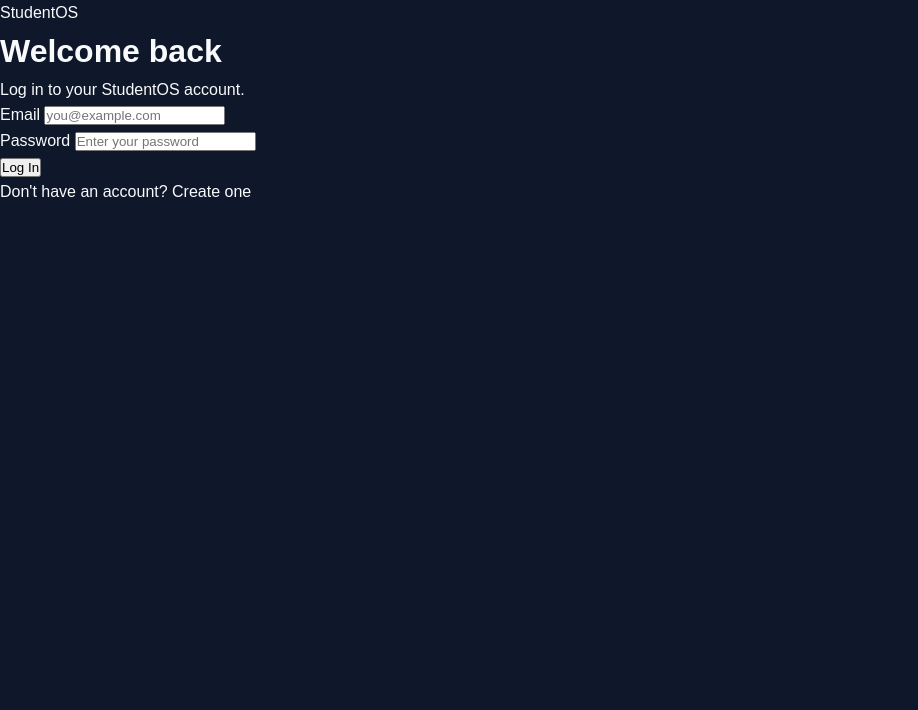
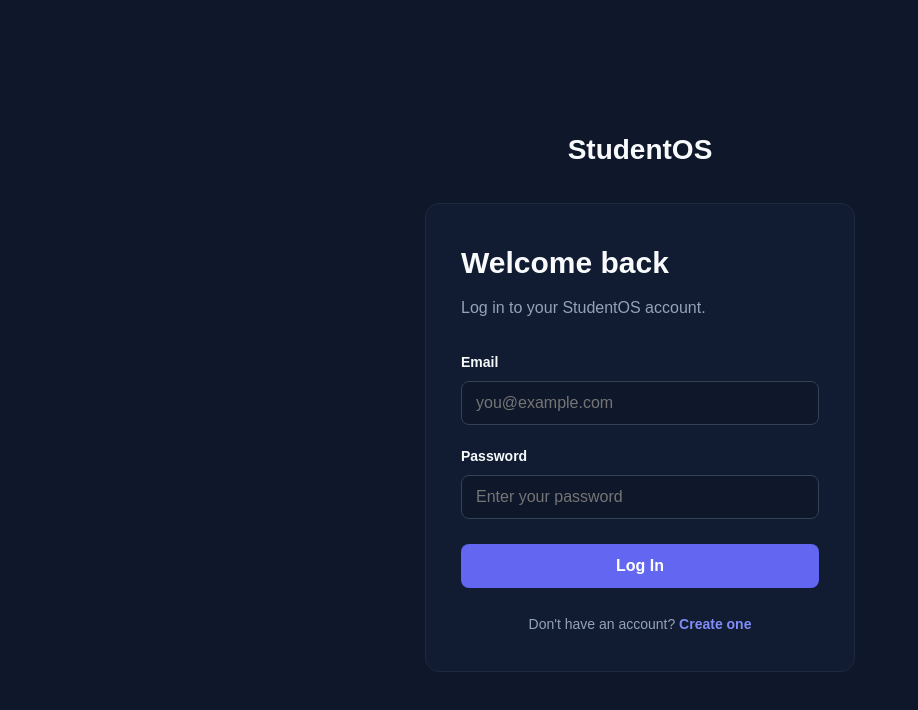
Before and after one commit to GavvyGav/student-hub, a plain HTML site: page login.html in a window 1280 px wide. Shown: the whole page, without its empty margins (0-918 px from the left). Drawn offline with Linux system fonts and the light colour scheme.

Commit message:
Update style.css

```diff
--- a/style.css
+++ b/style.css
@@ -341,3 +341,134 @@
         text-align: center;
     }
 }
+ /* =========================
+    AUTH PAGES
+ ========================= */
+
+.auth-page {
+    min-height: 100vh;
+
+    display: flex;
+    justify-content: center;
+    align-items: center;
+
+    padding: 40px 20px;
+}
+
+.auth-container {
+    width: 100%;
+    max-width: 430px;
+}
+
+.auth-logo {
+    display: block;
+
+    text-align: center;
+
+    font-size: 28px;
+    font-weight: 700;
+
+    margin-bottom: 30px;
+}
+
+.auth-card {
+    background-color: #111c32;
+
+    border: 1px solid #1e293b;
+
+    border-radius: 14px;
+
+    padding: 35px;
+}
+
+.auth-card h1 {
+    font-size: 30px;
+
+    margin-bottom: 8px;
+}
+
+.auth-subtitle {
+    color: #94a3b8;
+
+    margin-bottom: 30px;
+}
+
+.form-group {
+    margin-bottom: 20px;
+}
+
+.form-group label {
+    display: block;
+
+    font-size: 14px;
+    font-weight: 600;
+
+    margin-bottom: 8px;
+}
+
+.form-group input {
+    width: 100%;
+
+    padding: 12px 14px;
+
+    background-color: #0f172a;
+
+    color: white;
+
+    border: 1px solid #334155;
+
+    border-radius: 8px;
+
+    font-size: 16px;
+
+    outline: none;
+}
+
+.form-group input:focus {
+    border-color: #6366f1;
+}
+
+.auth-button {
+    width: 100%;
+
+    padding: 13px;
+
+    background-color: #6366f1;
+
+    color: white;
+
+    border: none;
+
+    border-radius: 8px;
+
+    font-size: 16px;
+    font-weight: 600;
+
+    cursor: pointer;
+
+    margin-top: 5px;
+}
+
+.auth-button:hover {
+    background-color: #4f46e5;
+}
+
+.auth-switch {
+    text-align: center;
+
+    color: #94a3b8;
+
+    font-size: 14px;
+
+    margin-top: 25px;
+}
+
+.auth-switch a {
+    color: #818cf8;
+
+    font-weight: 600;
+}
+
+.auth-switch a:hover {
+    color: #a5b4fc;
+}
```
